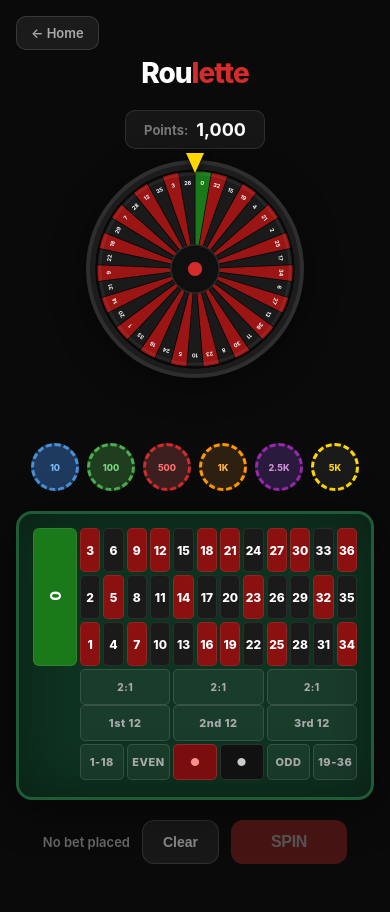
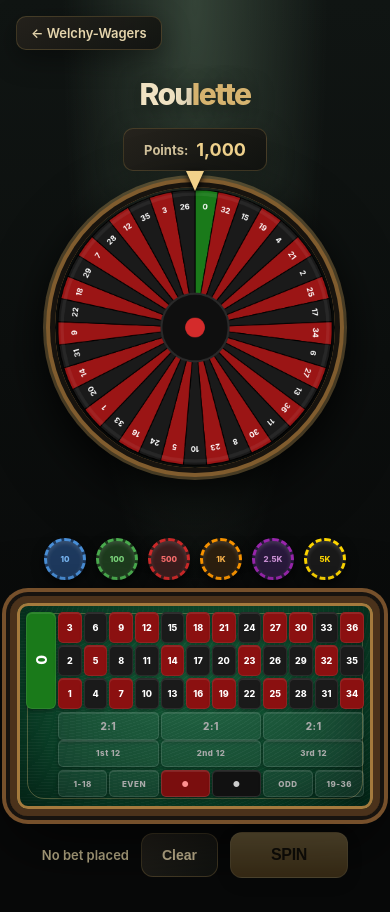
Before and after one commit to welch-fun/welch-fun.github.io, a plain HTML site: page roulette.html in a window 390 px wide. Drawn offline with Linux system fonts and the light colour scheme.

Commit message:
Restyle Roulette with matching casino lounge textures

```diff
--- a/roulette.html
+++ b/roulette.html
@@ -3,7 +3,7 @@
 <head>
 <meta charset="UTF-8">
 <meta name="viewport" content="width=device-width, initial-scale=1.0">
-<title>Roulette — welch-fun</title>
+<title>Roulette — Welchy-Wagers</title>
 <style>
 * { box-sizing: border-box; margin: 0; padding: 0; }
 html, body {
@@ -257,11 +257,44 @@ h1 span { color: #d42b2b; }
 }
 #restart-btn:hover { background: #e03535; }
 #restart-btn:active { transform: scale(0.97); }
+
+/* Welchy-Wagers roulette salon */
+:root{color-scheme:dark}
+html,body{background:#090b0b;background-image:radial-gradient(ellipse at 50% 0%,#344337 0,transparent 48%),linear-gradient(180deg,#101513,#080909 78%);font-family:Inter,ui-sans-serif,system-ui,-apple-system,"Segoe UI",sans-serif}
+#home-btn{background:linear-gradient(145deg,#26231de8,#111310f2);border:1px solid #806a3d66;color:#e5d5ad;box-shadow:0 8px 28px #0006}
+#home-btn:hover{background:#3a3325;color:#fff}
+#page{max-width:1080px;padding:76px 20px 48px;gap:22px}
+h1{font-size:clamp(30px,5vw,44px);letter-spacing:-1.6px;color:#f0e2c2;text-shadow:0 4px 22px #0008}
+h1 span{color:#d6b36f}
+#points-bar{background:linear-gradient(145deg,#26231d,#111310);border:1px solid #806a3d66;color:#d4c49d;padding:10px 20px;box-shadow:0 8px 28px #0005}
+#points-bar strong{color:#f3d58f}
+#wheel-wrap{width:min( min(72vw,340px),340px);height:min( min(72vw,340px),340px);filter:drop-shadow(0 16px 26px #0009)}
+#wheel-canvas{width:100%;height:100%;box-shadow:0 0 0 5px #17130e,0 0 0 9px #805c2e,0 0 0 12px #c9a35d55,0 14px 40px #000b}
+#wheel-pointer{border-top-color:#f2d18a;filter:drop-shadow(0 2px 3px #000)}
+#chip-tray{gap:10px}
+.chip{box-shadow:inset 0 2px 4px #ffffff25,0 5px 12px #0009}
+#table-wrap{background:repeating-radial-gradient(ellipse at 1px 1px,#ffffff0a 0 1px,transparent 1.5px 5px),radial-gradient(ellipse at 50% 30%,#17613b,#0b4229 70%,#062a1b);border:10px solid #4b321b;border-radius:28px;box-shadow:inset 0 0 0 3px #a47a3d,inset 0 0 70px #001b11aa,0 0 0 4px #17130f,0 0 0 8px #76502b,0 24px 70px #000b;padding:20px}
+#table-wrap:before{content:"";position:absolute;inset:10px;border:1px solid #d7bb7955;border-radius:17px;pointer-events:none}
+.num-cell,.outside-cell{box-shadow:inset 0 1px 0 #ffffff18,0 2px 4px #0005;transition:filter .18s,transform .18s,box-shadow .18s}
+.num-cell:hover,.outside-cell:hover{filter:brightness(1.35);box-shadow:0 0 0 1px #e9cb82aa,0 5px 12px #0005}
+.num-cell.active,.outside-cell.active{outline:2px solid #f0d28c;box-shadow:0 0 14px #f0d28c55}
+#spin-btn{background:linear-gradient(180deg,#d7b66f,#99702e);color:#1b1408;border:1px solid #f0d99d66;box-shadow:0 5px 16px #0007}
+#spin-btn:hover:not(:disabled){background:linear-gradient(180deg,#f0d48e,#b48a43)}
+#clear-btn{color:#d4c49d;border-color:#806a3d66;background:linear-gradient(145deg,#26231d,#111310)}
+#bet-summary{color:#c4b78f}#bet-summary span{color:#f3d58f}
+#round-result.win{background:#123d29;color:#9be0ad;border-color:#5a9b6c}
+#round-result.lose{background:#3a1717;color:#ff9d91;border-color:#a34b43}
+#bankrupt-screen{background:#070907f2;backdrop-filter:blur(14px)}
+#bankrupt-screen h2{color:#e3bd70}
+#restart-btn{background:linear-gradient(180deg,#d7b66f,#99702e);color:#1b1408}
+button:focus-visible,.chip:focus-visible,#home-btn:focus-visible{outline:3px solid #f2d58f;outline-offset:3px}
+@media(max-width:760px){#page{padding:76px 10px 34px;gap:16px}#table-wrap{padding:9px;border-width:7px;border-radius:18px}#number-grid{grid-template-columns:30px repeat(12,minmax(0,1fr));grid-template-rows:repeat(3,clamp(28px,8vw,42px));gap:2px}.num-cell{font-size:clamp(9px,2.3vw,12px)}#outside-bets{grid-template-columns:30px repeat(6,minmax(0,1fr));gap:2px}#dozens-row{grid-template-columns:30px repeat(3,minmax(0,1fr));gap:2px}#col-bets{grid-template-columns:30px repeat(12,minmax(0,1fr));gap:2px}.outside-cell{height:clamp(27px,7vw,36px);font-size:clamp(8px,2vw,11px)}.chip{width:42px;height:42px;font-size:8px}}
+@media(prefers-reduced-motion:reduce){.num-cell,.outside-cell,.chip,#spin-btn{transition:none!important;animation:none!important}}
 </style>
 </head>
 <body>
 
-<a id="home-btn" href="index.html">&#8592; Home</a>
+<a id="home-btn" href="index.html">&#8592; Welchy-Wagers</a>
 
 <div id="page">
   <h1>Rou<span>lette</span></h1>
```
